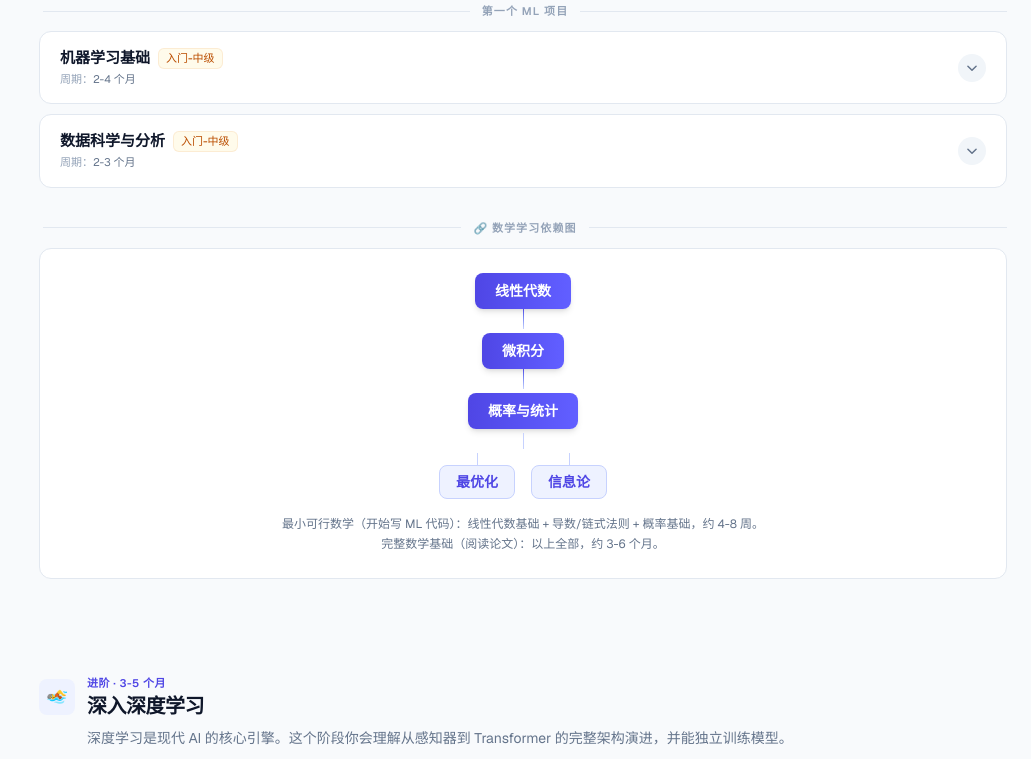
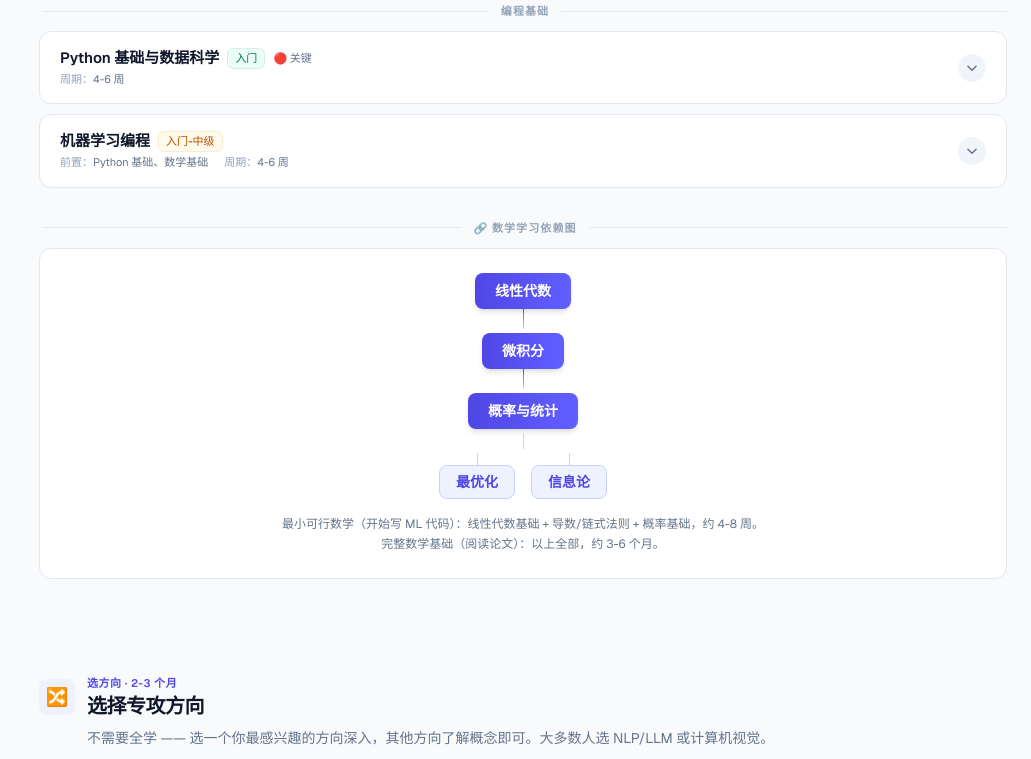
Before and after one commit to nolanwang-uk/ai-cookbook, a Next.js app: page / in a window 1280 px wide. Shown: the part 1660-2419 px from the top of the page, without its empty margins (249-1280 px from the left). Built offline with nearby package versions, Linux system fonts and the light colour scheme.

Commit message:
Add Programming Basics section with Python and ML programming topics, including fastai and DeepLearning.AI resources

```diff
--- a/app/data/content.ts
+++ b/app/data/content.ts
@@ -165,7 +165,7 @@
                 "线性变换与基变换",
                 "特征值与特征向量（PCA、谱方法）",
                 "矩阵分解：SVD、LU、QR、Cholesky",
-                "范数（L1、L2、Frobenius）与距离度量",
+                "范数（L1、L2、Frobenius）与距离度标",
                 "正交性、投影与最小二乘法",
                 "正定矩阵与二次型",
                 "张量运算（深度学习框架基础）",
@@ -186,13 +186,13 @@
             resources: [
               { name: { zh: "《机器学习数学》Deisenroth 等（免费 PDF）第 2-4 章", en: "Mathematics for Machine Learning by Deisenroth et al. (free PDF) Ch 2-4" }, url: "https://mml-book.github.io/book/mml-book.pdf" },
               { name: { zh: "MIT 18.06 线性代数 — Gilbert Strang 讲座（YouTube）", en: "MIT 18.06 Linear Algebra — Gilbert Strang lectures (YouTube)" }, url: "https://www.youtube.com/playlist?list=PLUl4u3cNGP63oMNUHXqIUcrkS2PivhN3k" },
-              { name: { zh: "3Blue1Brown「线性代数的本质」系列视频", en: "3Blue1Brown 'Essence of Linear Algebra' video series" }, url: "https://www.youtube.com/playlist?list=PLZHQObOWTQDPD3MizzM2xVFitgF8hE_ab" },
+              { name: { zh: "3BlueBrown「线性代数的本质」系列视频", en: "3BlueBrown 'Essence of Linear Algebra' video series" }, url: "https://www.youtube.com/playlist?list=PLZHQObOWTQDPD3MizzM2xVFitgF8hE_ab" },
               { name: { zh: "Coursera: 机器学习数学：线性代数（帝国理工学院）", en: "Coursera: Mathematics for ML: Linear Algebra (Imperial College)" }, url: "https://www.coursera.org/learn/linear-algebra-machine-learning" },
             ],
             zhResources: [
               { name: "MIT 18.06 线性代数 Gilbert Strang（中英双语字幕·B站）", url: "https://www.bilibili.com/video/BV1b7411f7sK/" },
               { name: "宋浩《线性代数》教学视频（B站）", url: "https://www.bilibili.com/video/BV1aW411Q7x1/" },
-              { name: "3Blue1Brown 线性代数的本质（官方双语合集·B站）", url: "https://www.bilibili.com/video/BV1ys411472E/" },
+              { name: "3BlueBrown 线性代数的本质（官方双语合集·B站）", url: "https://www.bilibili.com/video/BV1ys411472E/" },
             ],
           },
           {
@@ -202,17 +202,17 @@
             priority: { zh: "🔴 关键", en: "🔴 CRITICAL" },
             duration: { zh: "3-4 周", en: "3-4 weeks" },
             why: {
-              zh: "训练任何模型都意味着计算梯度。反向传播就是链式法则应用于计算图。理解损失函数曲面需要多元微积分。",
+              zh: "训练任何模型意味着计算梯度。反向传播就是链式法则应用于计算图。理解损失函数曲面需要多元微积分。",
               en: "Training any model means computing gradients. Backpropagation is the chain rule applied through a computational graph.",
             },
             concepts: {
               zh: [
-                "导数与微分法则（链式法则对反向传播最重要）",
+                "导数与微积分法则（链式法则对反向传播最重要）",
                 "偏导数",
                 "积分（概念理解）",
                 "泰勒级数与近似",
                 "梯度（偏导数向量）— 所有优化的核心",
-                "雅可比矩阵",
+                "雅可би矩阵",
                 "海森矩阵（二阶优化）",
                 "方向导数",
                 "多维链式法则（反向传播的本质）",
@@ -247,11 +247,11 @@
             priority: { zh: "🔴 关键", en: "🔴 CRITICAL" },
             duration: { zh: "3-4 周", en: "3-4 weeks" },
             why: {
-              zh: "机器学习本质上是从数据中学习概率分布。损失函数通常来源于最大似然估计。贝叶斯思维支撑着许多现代方法。",
+              zh: "机器学习本质地是从数据中学习概率分布。损失函数通常来源于最大似然估计。贝叶斯思维支撑着许多现代方法。",
               en: "ML is fundamentally about learning probability distributions from data. Loss functions are often derived from MLE.",
             },
             concepts: {
-              zh: ["概率公理、条件概率、贝叶斯定理", "随机变量（离散与连续）", "常见分布：正态、伯努利、泊松、均匀分布等", "期望、方差、协方差与相关性", "联合、边际与条件分布", "最大似然估计（MLE）与最大后验估计（MAP）", "贝叶斯推断基础", "假设检验与置信区间", "采样方法（蒙特卡洛、MCMC 基础）"],
+              zh: ["概率公理、条件概率、贝叶斯定理", "随机变量（离散与连续）", "常见分布：正态、伯努利、泊松、均匀分布等", "期望、方差、协方异与相关性", "联合、边际与条件分布", "最大似似估计（MLE）与最大后验估计（MAP）", "贝叶斯推断基础", "假设检验与置信区间", "采样方法（蒙特卡洛、MCMC 基础）"],
               en: ["Probability axioms, conditional probability, Bayes' theorem", "Random variables (discrete and continuous)", "Common distributions: Gaussian, Bernoulli, Poisson, Uniform, etc.", "Expectation, variance, covariance, and correlation", "Joint, marginal, and conditional distributions", "Maximum Likelihood Estimation (MLE) and MAP", "Bayesian inference fundamentals", "Hypothesis testing and confidence intervals", "Sampling methods (Monte Carlo, MCMC basics)"],
             },
             resources: [
@@ -270,13 +270,13 @@
             difficulty: { zh: "中级", en: "Intermediate" },
             priority: { zh: "🟠 高", en: "🟠 HIGH" },
             duration: { zh: "2-3 周", en: "2-3 weeks" },
-            why: { zh: "训练任何模型都是一个优化问题。理解优化器行为对于调试训练和选择超参数至关重要。", en: "Training any model is an optimization problem. Understanding optimizer behavior is critical for debugging and hyperparameter tuning." },
+            why: { zh: "训练任何模型意味着一个优化问题。理解优化器行为对于调试训练和选择超参数至极重要。", en: "Training any model is an optimization problem. Understanding optimizer behavior is critical for debugging and hyperparameter tuning." },
             concepts: {
-              zh: ["目标/损失函数、极小值与极大值", "梯度下降（批量、随机、小批量）", "学习率调度与自适应方法（Adam、AdaGrad、RMSProp）", "凸优化 vs 非凸优化", "约束优化与拉格朗日乘子法", "收敛分析基础", "正则化作为优化约束（L1/L2）"],
+              zh: ["目标/损失函数、极小值与极大值", "梯度下降（批量、随机、小批量）", "学习率调度与自适应方法（Adam、AdaGrad、RMSProp）", "凸优化 vs 非凸优化", "约束优化与拉格朗日乘子法", "收ход分析基础", "正则化作为优化约束（L1/L2）"],
               en: ["Objective/loss functions, minima and maxima", "Gradient descent (batch, stochastic, mini-batch)", "Learning rate schedules and adaptive methods (Adam, AdaGrad, RMSProp)", "Convex vs. non-convex optimization", "Constrained optimization and Lagrange multipliers", "Convergence analysis basics", "Regularization as optimization constraint (L1/L2)"],
             },
             resources: [
-              { name: { zh: "《凸优化》Boyd & Vandenberghe（免费 PDF）第 1-5 章", en: "Convex Optimization by Boyd & Vandenberghe (free PDF) Ch 1-5" }, url: "https://web.stanford.edu/~boyd/cvxbook/bv_cvxbook.pdf" },
+              { name: { zh: "《凸优化》Boyd & Vandenbergne（免费 PDF）第 1-5 章", en: "Convex Optimization by Boyd & Vandenbergne (free PDF) Ch 1-5" }, url: "https://web.stanford.edu/~boyd/cvxbook/bv_cvxbook.pdf" },
               { name: { zh: "Stanford CS229 讲义（优化部分）", en: "Stanford CS229 Lecture Notes (optimization sections)" }, url: "https://cs229.stanford.edu/main_notes.pdf" },
             ],
             zhResources: [
@@ -307,86 +307,86 @@
         ],
       },
       {
-        label: { zh: "第一个 ML 项目", en: "Your First ML Project" },
+        label: { zh: "编程基础", en: "Programming Basics" },
         topics: [
           {
-            id: "ml-fundamentals",
-            title: { zh: "机器学习基础", en: "Machine Learning Fundamentals" },
-            difficulty: { zh: "入门-中级", en: "Beginner-Intermediate" },
-            duration: { zh: "2-4 个月", en: "2-4 months" },
+            id: "python-basics",
+            title: { zh: "Python 基础与数据科学", en: "Python Basics & Data Science" },
+            difficulty: { zh: "入门", en: "Beginner" },
+            priority: { zh: "🔴 关键", en: "🔴 CRITICAL" },
+            duration: { zh: "4-6 周", en: "4-6 weeks" },
+            why: {
+              zh: "Python 是 AI/机器学习的主流语言。掌握数据科学栈是实践 ML 的基础。",
+              en: "Python is the dominant language for AI/ML. Mastering the data science stack is essential for practical ML work.",
+            },
             concepts: {
-              zh: ["监督学习：回归（线性、岭、Lasso）、分类（逻辑回归、SVM、决策树、随机森林、梯度提升）", "无监督学习：聚类（K-Means、DBSCAN）、降维（PCA、t-SNE、UMAP）", "模型评估：偏差-方差权衡、交叉验证、精确率/召回率/F1、ROC/AUC", "特征工程与特征选择", "集成方法（Bagging、Boosting、Stacking）", "正则化（L1、L2、Dropout、早停）", "核方法与核技巧", "EM 算法"],
-              en: ["Supervised learning: regression (linear, ridge, lasso), classification (logistic regression, SVM, decision trees, random forests, gradient boosting)", "Unsupervised learning: clustering (K-Means, DBSCAN), dimensionality reduction (PCA, t-SNE, UMAP)", "Model evaluation: bias-variance tradeoff, cross-validation, precision/recall/F1, ROC/AUC", "Feature engineering and selection", "Ensemble methods (bagging, boosting, stacking)", "Regularization (L1, L2, dropout, early stopping)", "Kernel methods and the kernel trick", "Expectation-Maximization (EM) algorithm"],
+              zh: [
+                "Python 语法基础：变量、控制流、函数",
+                "NumPy：数组操作、广播、线性代数",
+                "Pandas：数据处理、清洗、分析",
+                "数据可视化：Matplotlib、Seaborn、Plotly",
+                "Jupyter Notebook/Lab：交互式计算环境",
+                "基础算法与复杂度：排序、搜索、时间复杂度",
+              ],
+              en: [
+                "Python syntax basics: variables, control flow, functions",
+                "NumPy: array operations, broadcasting, linear algebra",
+                "Pandas: data manipulation, cleaning, analysis",
+                "Data visualization: Matplotlib, Seaborn, Plotly",
+                "Jupyter Notebook/Lab: interactive computing environment",
+                "Basic algorithms & complexity: sorting, searching, time complexity",
+              ],
             },
             resources: [
-              { name: { zh: "《统计学习导论 ISLP》James 等（免费，含 Python 实验）", en: "An Introduction to Statistical Learning (ISLP) — free, with Python labs" }, url: "https://www.statlearning.com/" },
-              { name: { zh: "Coursera: 机器学习专项课程（DeepLearning.AI）", en: "Coursera: Machine Learning Specialization (DeepLearning.AI)" }, url: "https://www.coursera.org/specializations/machine-learning-introduction" },
-              { name: { zh: "《Hands-On ML》Aurelien Geron 第 3 版", en: "Hands-On ML by Aurelien Geron (3rd edition)" }, url: "https://www.oreilly.com/library/view/hands-on-machine-learning/9781098125967/" },
+              { name: { zh: "《Python for Data Analysis》Wes McKinney", en: "Python for Data Analysis by Wes McKinney" }, url: "https://wesmckinney.com/book/" },
+              { name: { zh: "Kaggle Learn（免费微课程）", en: "Kaggle Learn (free micro-courses)" }, url: "https://www.kaggle.com/learn" },
+              { name: { zh: "Coursera: Python for Everybody", en: "Coursera: Python for Everybody" }, url: "https://www.coursera.org/specializations/python" },
+              { name: { zh: "fast.ai 编程入门", en: "fast.ai Programming Intro" }, url: "https://github.com/fastai/numerical-linear-algebra/blob/master/README.md" },
+              { name: { zh: "DeepLearning.AI 课程", en: "DeepLearning.AI Courses" }, url: "https://www.deeplearning.ai/courses/" },
             ],
             zhResources: [
-              { name: "吴恩达机器学习 2022（中英字幕·B站）", url: "https://www.bilibili.com/video/BV19B4y1W76i/" },
-              { name: "周志华《机器学习》（西瓜书）", url: "https://book.douban.com/subject/26708119/" },
-              { name: "南瓜书：西瓜书公式详解（Datawhale）", url: "https://datawhalechina.github.io/pumpkin-book/" },
-              { name: "李宏毅机器学习课程（B站）", url: "https://www.bilibili.com/video/BV1TAtwzTE1S/" },
+              { name: "莫烦 Python 数据处理教程（Numpy/Pandas）", url: "https://zhuanlan.zhihu.com/p/130435580" },
+              { name: "北京大学《程序设计入门》（中国大学MOOC）", url: "https://www.icourse163.org/course/PKU-1001894005" },
+              { name: "浙江大学《程序设计入门（Python）》", url: "https://www.icourse163.org/course/ZJU-1003101001" },
+              { name: "李宏毅《机器学习》编程实践（B站）", url: "https://www.bilibili.com/video/BV1TAtwzTE1S/" },
             ],
           },
           {
-            id: "data-science",
-            title: { zh: "数据科学与分析", en: "Data Science & Analytics" },
+            id: "ml-programming",
+            title: { zh: "机器学习编程", en: "ML Programming" },
             difficulty: { zh: "入门-中级", en: "Beginner-Intermediate" },
-            duration: { zh: "2-3 个月", en: "2-3 months" },
-            why: { zh: "ML 工程师日常 80% 的时间在处理数据。掌握数据分析工具是一切的基础。", en: "ML engineers spend 80% of their time on data. Mastering data analysis tools is the foundation of everything." },
+            duration: { zh: "4-6 周", en: "4-6 weeks" },
+            prereqs: { zh: "Python 基础、数学基础", en: "Python basics, math foundations" },
             concepts: {
-              zh: ["数据清洗：缺失值处理、异常值检测、数据转换", "探索性数据分析（EDA）：可视化、统计摘要、相关性分析", "特征工程：编码分类变量、缩放、时间特征", "A/B 测试与实验设计", "SQL 数据查询", "仪表板与商业智能", "时间序列分析与预测"],
-              en: ["Data wrangling: cleaning, imputation, outlier handling, transformation", "Exploratory Data Analysis (EDA): visualization, statistical summaries", "Feature engineering: encoding, scaling, time-based features", "A/B testing and experiment design", "SQL for data querying", "Dashboard creation and business intelligence", "Time series analysis and forecasting"],
+              zh: [
+                "NumPy 高级：广播规则、数组操作",
+                "Scikit-learn：经典机器学习算法实现",
+                "机器学习管道：数据预处理、训练、评估",
+                "交叉验证与超参数调优",
+                "模型持久化：保存/加载模型",
+                "基础实验追踪：MLflow、Weights & Biases",
+              ],
+              en: [
+                "NumPy advanced: broadcasting rules, array operations",
+                "Scikit-learn: classic ML algorithm implementations",
+                "ML pipeline: data preprocessing, training, evaluation",
+                "Cross-validation & hyperparameter tuning",
+                "Model persistence: saving/loading models",
+                "Basic experiment tracking: MLflow, Weights & Biases",
+              ],
             },
             resources: [
-              { name: { zh: "《Python 数据分析》Wes McKinney", en: "Python for Data Analysis by Wes McKinney" }, url: "https://wesmckinney.com/book/" },
-              { name: { zh: "Kaggle Learn（免费微课程）", en: "Kaggle Learn (free micro-courses)" }, url: "https://www.kaggle.com/learn" },
+              { name: { zh: "《Hands-On ML》Aurelien Geron 第 3 版", en: "Hands-On ML by Aurelien Geron (3rd edition)" }, url: "https://www.oreilly.com/library/view/hands-on-machine-learning/9781098125967/" },
+              { name: { zh: "fast.ai 实用深度学习（部分）", en: "fast.ai Practical Deep Learning (selected)" }, url: "https://course.fast.ai/" },
+              { name: { zh: "Coursera: DeepLearning.AI 专项课程", en: "Coursera: DeepLearning.AI Specializations" }, url: "https://www.deeplearning.ai/courses/" },
+              { name: { zh: "Scikit-learn 官方教程", en: "Scikit-learn Official Tutorials" }, url: "https://scikit-learn.org/stable/tutorial/index.html" },
+              { name: { zh: "fast.ai 编程入门", en: "fast.ai Programming Intro" }, url: "https://github.com/fastai/numerical-linear-algebra/blob/master/README.md" },
             ],
             zhResources: [
-              { name: "莫烦 Python 数据处理教程（Numpy/Pandas）", url: "https://zhuanlan.zhihu.com/p/130435580" },
-            ],
-          },
-        ],
-      },
-    ],
-  },
-
-  /* ── Phase 2: Go Deep ── */
-  {
-    id: "go-deep",
-    title: { zh: "深入深度学习", en: "Go Deep" },
-    emoji: "🏊",
-    phase: { zh: "进阶 · 3-5 个月", en: "Level Up · 3-5 months" },
-    description: {
-      zh: "深度学习是现代 AI 的核心引擎。这个阶段你会理解从感知器到 Transformer 的完整架构演进，并能独立训练模型。",
-      en: "Deep learning is the engine of modern AI. In this phase you'll understand the full architecture evolution from perceptrons to Transformers and train models independently.",
-    },
-    subgroups: [
-      {
-        label: { zh: "核心技能", en: "Core Skills" },
-        topics: [
-          {
-            id: "deep-learning",
-            title: { zh: "深度学习", en: "Deep Learning" },
-            difficulty: { zh: "中级", en: "Intermediate" },
-            prereqs: { zh: "机器学习基础 + 数学基础", en: "ML Fundamentals + Math Foundations" },
-            duration: { zh: "3-5 个月", en: "3-5 months" },
-            concepts: {
-              zh: ["神经网络基础：感知器、激活函数（ReLU、GELU、SiLU）、万能近似定理", "反向传播与计算图", "权重初始化（Xavier/He）", "归一化：BatchNorm、LayerNorm、RMSNorm", "优化器：SGD、Adam、AdamW、余弦退火、Warmup", "卷积神经网络（CNN）：卷积、池化、ResNet、EfficientNet", "循环神经网络（RNN）：LSTM、GRU、Seq2Seq", "Transformer：自注意力、多头注意力、位置编码、编码器-解码器架构", "残差连接与跳跃连接", "混合精度训练、梯度累积、梯度检查点"],
-              en: ["Neural network fundamentals: perceptrons, activation functions (ReLU, GELU, SiLU), universal approximation theorem", "Backpropagation and computational graphs", "Weight initialization (Xavier/He)", "Normalization: BatchNorm, LayerNorm, RMSNorm", "Optimizers: SGD, Adam, AdamW, cosine annealing, warmup", "CNNs: convolution, pooling, ResNet, EfficientNet", "RNNs: LSTM, GRU, Seq2Seq", "Transformers: self-attention, multi-head attention, positional encoding, encoder-decoder", "Residual connections and skip connections", "Mixed-precision training, gradient accumulation, gradient checkpointing"],
-            },
-            resources: [
-              { name: { zh: "《深度学习》Goodfellow 等（深度学习圣经，免费在线）", en: "Deep Learning by Goodfellow, Bengio, Courville (free online)" }, url: "https://www.deeplearningbook.org/" },
-              { name: { zh: "《动手学深度学习 d2l.ai》（免费、交互式）", en: "Dive into Deep Learning (d2l.ai) — free, interactive" }, url: "https://d2l.ai/" },
-              { name: { zh: "fast.ai 实践深度学习课程", en: "fast.ai Practical Deep Learning for Coders" }, url: "https://course.fast.ai/" },
-              { name: { zh: "Andrej Karpathy「Neural Networks: Zero to Hero」", en: "Andrej Karpathy 'Neural Networks: Zero to Hero'" }, url: "https://www.youtube.com/playlist?list=PLAqhIrjkxbuWI23v9cThsA9GvCAUhRvKZ" },
-            ],
-            zhResources: [
-              { name: "李沐《动手学深度学习》V2 PyTorch版（B站）", url: "https://www.bilibili.com/video/BV1f5411P769/" },
-              { name: "《动手学深度学习》中文在线版", url: "https://zh.d2l.ai/" },
-              { name: "邱锡鹏《神经网络与深度学习》（免费在线）", url: "https://nndl.github.io/" },
+              { name: "吴恩达《机器学习》编程作业（Coursera）", url: "https://www.coursera.org/learn/machine-learning" },
+              { name: "李宏毅《机器学习》编程实践（B站）", url: "https://www.bilibili.com/video/BV1TAtwzTE1S/" },
+              { name: "Datawhale 机器学习入门（开源教程）", url: "https://github.com/datawhalechina/pumpkin-book" },
+              { name: "fast.ai 中文社区", url: "https://forums.fast.ai/" },
             ],
           },
         ],
```
